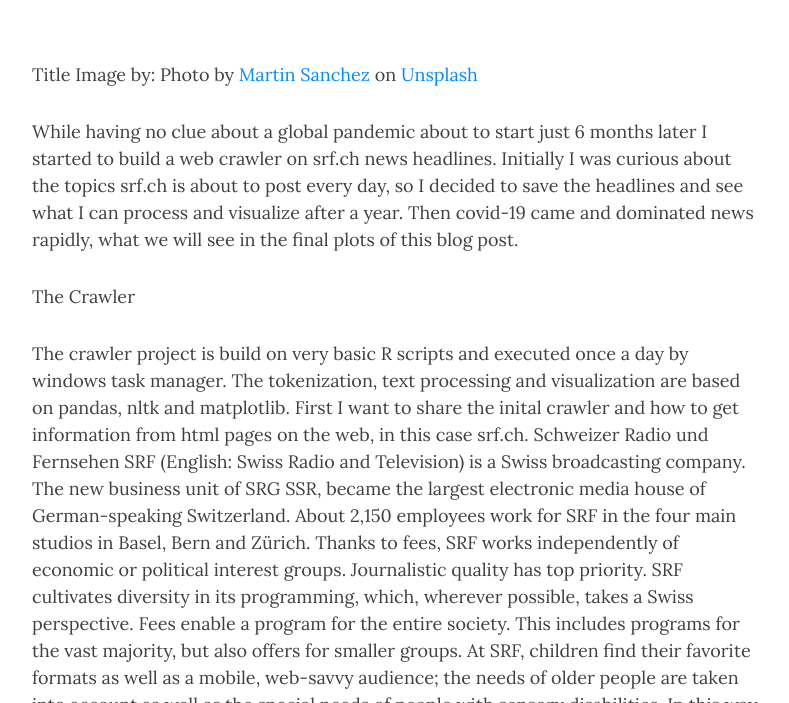
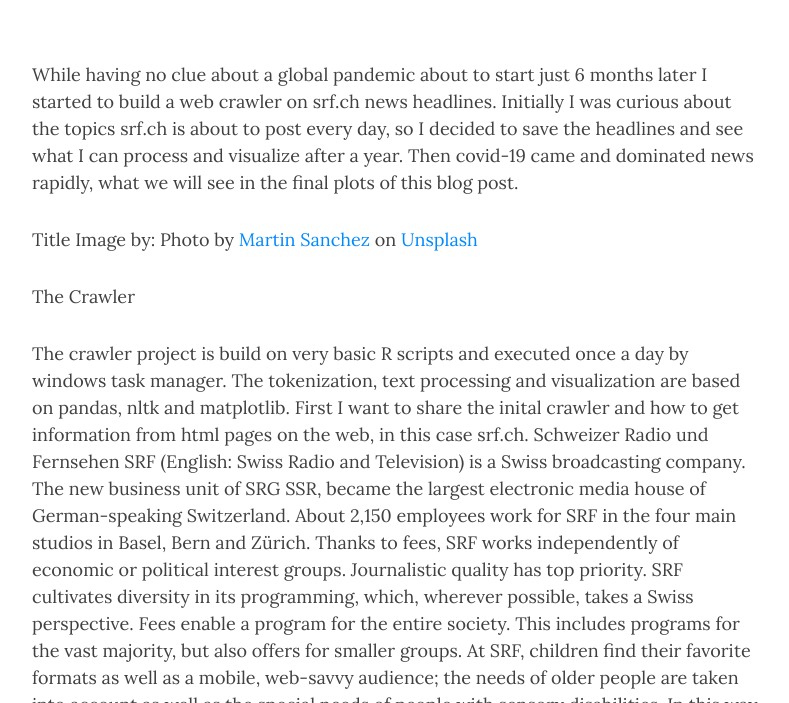
Before and after one commit to thombauer/thombauer.github.io, a Jekyll site: the page built from _posts/2020-10-15-srf_news_processing.md, in a window 1280 px wide and 900 px high, scrolled down 453 px, cut to the strip 197-900 px from the top of the window. Shown: the whole strip, without its empty margins (243-1032 px from the left). Built offline with Jekyll 4.4.1, drawn with Linux system fonts in a browser that asks for light colours; nearby versions of some CDN libraries.

```diff
--- a/_posts/2020-10-15-srf_news_processing.md
+++ b/_posts/2020-10-15-srf_news_processing.md
@@ -4,9 +4,11 @@ title: News Headlines during Corona Pandemic. Crawling and Processing of Swiss M
 cover-img: /assets/img/srf.jpg
 tags: [data, news, corona, pandemic, swiss]
 ---
+
+While having no clue about a global pandemic about to start just 6 months later I started to build a web crawler on srf.ch news headlines. Initially I was curious about the topics srf.ch is about to post every day, so I decided to save the headlines and see what I can process and visualize after a year. Then covid-19 came and dominated news rapidly, what we will see in the final plots of this blog post.
+
 Title Image by: <span>Photo by <a href="https://unsplash.com/@martinsanchez?utm_source=unsplash&amp;utm_medium=referral&amp;utm_content=creditCopyText">Martin Sanchez</a> on <a href="https://unsplash.com/s/photos/news-corona?utm_source=unsplash&amp;utm_medium=referral&amp;utm_content=creditCopyText">Unsplash</a></span>
 
-While having no clue about a global pandemic about to start just 6 months later I started to build a web crawler on srf.ch news headlines. Initially I was curious about the topics srf.ch is about to post every day, so I decided to save the headlines and see what I can process and visualize after a year. Then covid-19 came and dominated news rapidly, what we will see in the final plots of this blog post.
 
 The Crawler
 
```
